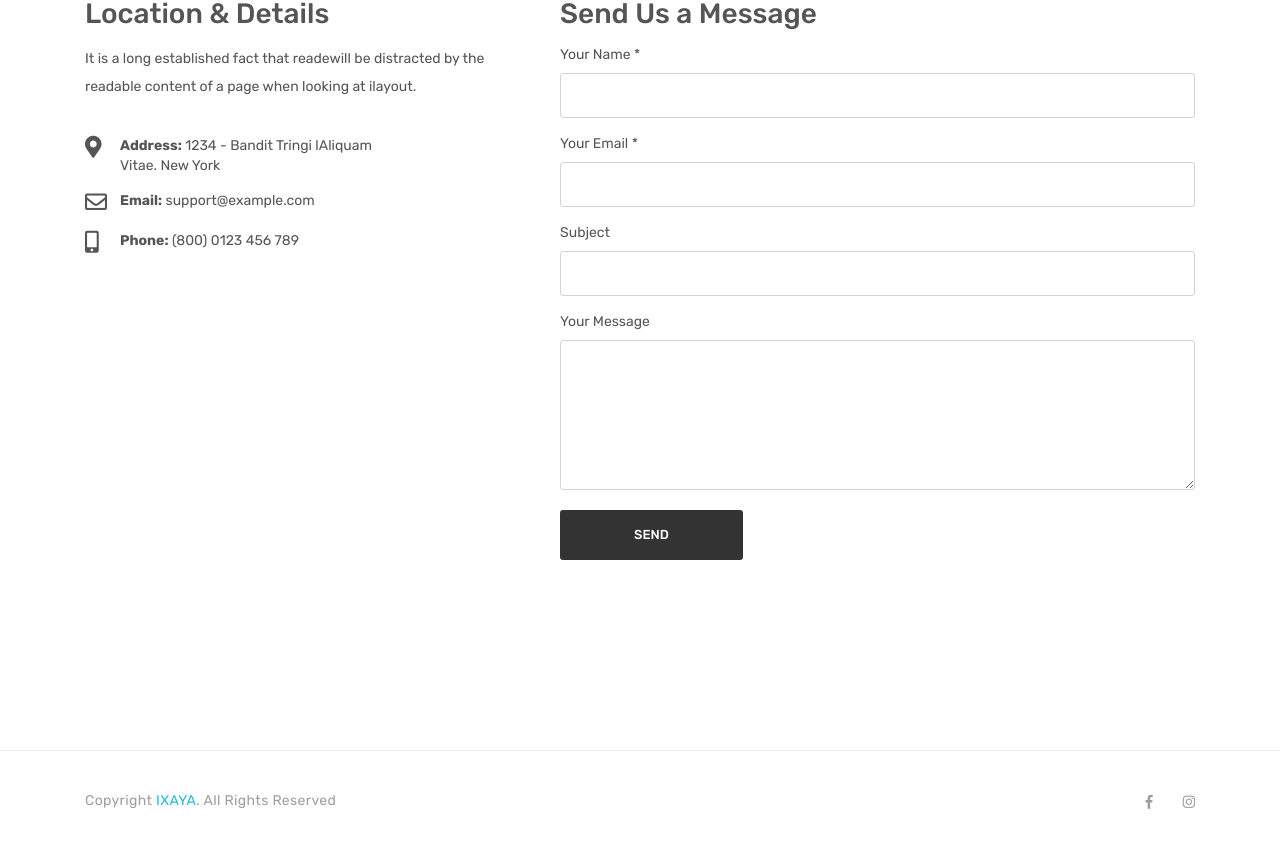
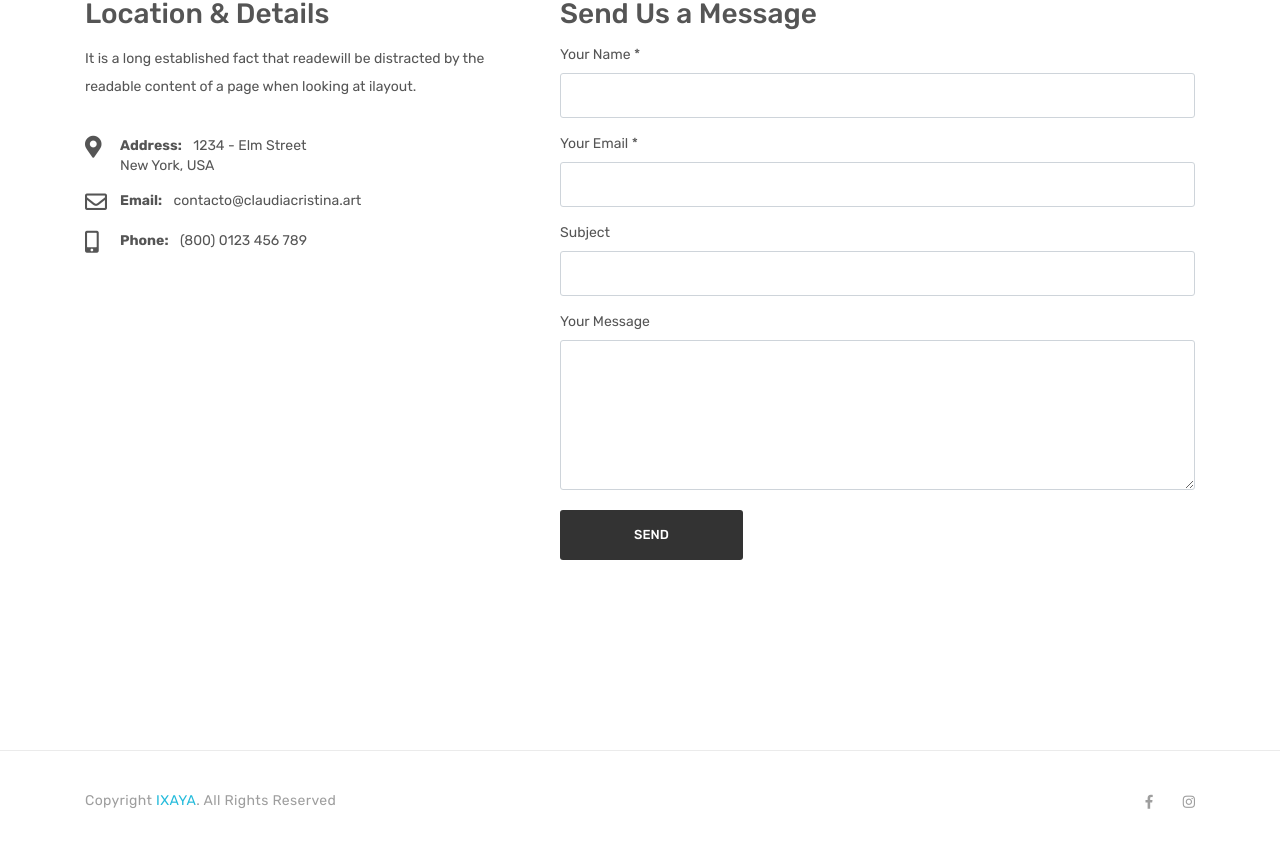
Before and after one commit to jsalazarv/claudia-cristina, a Nuxt app: page /contact in a window 1280 px wide. Shown: the part 1265-2112 px from the top of the page. Built offline with nearby package versions, Linux system fonts and the light colour scheme; a web font is replaced by a local one.

Commit message:
Added contact texts

```diff
--- a/assets/json/author/index.json
+++ b/assets/json/author/index.json
@@ -4,18 +4,18 @@
     "name": "Demo Handart",
     "description": "Lorem Ipsum is simply dummy text of the printing and typesetting industry. Lorem Ipsum has been the industrys standard dummy text ever since the ...",
     "contact": {
-      "phone": "Demo Handart",
-      "email": "Demo Handart"
+      "phone": "(800) 0123 456 789",
+      "email": "contacto@claudiacristina.art"
     },
     "addresses": [
       {
-        "country": "lkjlkj",
-        "state": "lkjlkj",
-        "city": "lkjlkj",
-        "street": "lkjlkj",
-        "zip": "lkjlkj",
-        "exterior_number": "lkjlkj",
-        "interior_number": "lkjlkj"
+        "country": "USA",
+        "state": "New York",
+        "city": "New York",
+        "street": "Elm Street",
+        "zip": "1234",
+        "exterior_number": "15",
+        "interior_number": "02"
       }
     ],
     "images": [
--- /dev/null
+++ b/locales/en/contact.js
@@ -0,0 +1,20 @@
+export default {
+  title: 'Location & Details',
+  subtitle:
+    'It is a long established fact that readewill be distracted by the readable content of a page when looking at ilayout.',
+  contact: {
+    address: 'Address',
+    email: 'Email',
+    phone: 'Phone',
+  },
+  form: {
+    title: 'Send Us a Message',
+    labels: {
+      name: 'Your Name',
+      email: 'Your Email',
+      subject: 'Subject',
+      message: 'Your Message',
+    },
+    send: 'Send',
+  },
+};
--- a/locales/en/index.js
+++ b/locales/en/index.js
@@ -1,9 +1,11 @@
 import menu from './menu';
 import footer from './footer';
 import home from './home';
+import contact from './contact';
 
 export default {
   menu,
   footer,
   home,
+  contact,
 };
--- /dev/null
+++ b/locales/es/contact.js
@@ -0,0 +1,20 @@
+export default {
+  title: 'Ubicación & Detalles',
+  subtitle:
+    'It is a long established fact that readewill be distracted by the readable content of a page when looking at ilayout.',
+  contact: {
+    address: 'Dirección',
+    email: 'Email',
+    phone: 'Teléfono',
+  },
+  form: {
+    title: 'Mandanos un mensaje',
+    labels: {
+      name: 'Tu Nombre',
+      email: 'Tu Email',
+      subject: 'Asunto',
+      message: 'Tu Mensaje',
+    },
+    send: 'Enviar',
+  },
+};
--- a/locales/es/index.js
+++ b/locales/es/index.js
@@ -1,9 +1,11 @@
 import menu from './menu';
 import footer from './footer';
 import home from './home';
+import contact from './contact';
 
 export default {
   menu,
   footer,
   home,
+  contact,
 };
--- a/nuxt.config.ts
+++ b/nuxt.config.ts
@@ -1,20 +1,15 @@
-import locales from "./locales";
+import locales from './locales';
 
 export default {
-    buildModules: [
-        '@nuxt/typescript-build',
-        '@nuxtjs/axios'
-    ],
-    modules: [
-        '@nuxtjs/i18n'
-    ],
+  buildModules: ['@nuxt/typescript-build', '@nuxtjs/axios'],
+  modules: ['@nuxtjs/i18n'],
   i18n: {
     locales: ['en', 'es'],
     defaultLocale: 'en',
     vueI18n: {
       fallbackLocale: 'en',
-            messages: locales
-        }
+      messages: locales,
+    },
   },
   axios: {
     baseURL: 'https://api.example.com',
@@ -23,5 +18,5 @@ export default {
     'assets/css/plugins.min.css',
     'assets/css/main.css',
     'assets/css/general.css',
-    ]
+  ],
 };
--- a/pages/contact/index.vue
+++ b/pages/contact/index.vue
@@ -21,11 +21,8 @@
           <div class="col-lg-5 col-md-5 col-12">
             <div class="contact_adress">
               <div class="ct_address">
-                <h3 class="ct_title">Location & Details</h3>
-                <p>
-                  It is a long established fact that readewill be distracted by
-                  the readable content of a page when looking at ilayout.
-                </p>
+                <h3 class="ct_title">{{ $t('contact.title') }}</h3>
+                <p>{{ $t('contact.subtitle') }}</p>
               </div>
 
               <div class="address_wrapper">
@@ -35,8 +32,14 @@
                   </div>
                   <div class="contact-info-text">
                     <p>
-                      <span>Address:</span> 1234 - Bandit Tringi lAliquam <br />
-                      Vitae. New York
+                      <span class="mr-2">
+                        {{ $t('contact.contact.address') }}:
+                      </span>
+                      {{ author[0].addresses[0].zip }} -
+                      {{ author[0].addresses[0].street }}
+                      <br />
+                      {{ author[0].addresses[0].city }},
+                      {{ author[0].addresses[0].country }}
                     </p>
                   </div>
                 </div>
@@ -46,7 +49,12 @@
                     <i class="far fa-envelope"></i>
                   </div>
                   <div class="contact-info-text">
-                    <p><span>Email: </span> support@example.com</p>
+                    <p>
+                      <span class="mr-2">
+                        {{ $t('contact.contact.email') }}:
+                      </span>
+                      {{ author[0].contact.email }}
+                    </p>
                   </div>
                 </div>
 
@@ -55,7 +63,12 @@
                     <i class="fas fa-mobile-alt"></i>
                   </div>
                   <div class="contact-info-text">
-                    <p><span>Phone:</span> (800) 0123 456 789</p>
+                    <p>
+                      <span class="mr-2">
+                        {{ $t('contact.contact.phone') }}:
+                      </span>
+                      {{ author[0].contact.phone }}
+                    </p>
                   </div>
                 </div>
               </div>
@@ -63,7 +76,7 @@
           </div>
           <div class="col-lg-7 col-md-7 col-12 mt-sm--30 mt-md--0">
             <div class="contact_form">
-              <h3 class="ct_title">Send Us a Message</h3>
+              <h3 class="ct_title">{{ $t('contact.form.title') }}</h3>
 
               <form
                 id="contact-form"
@@ -73,7 +86,10 @@
                 <div class="row">
                   <div class="col-lg-12">
                     <div class="form-group">
-                      <label>Your Name <span class="required">*</span></label>
+                      <label>
+                        {{ $t('contact.form.labels.name') }}
+                        <span class="required">*</span>
+                      </label>
                       <input
                         type="text"
                         name="customerName"
@@ -84,7 +100,10 @@
                   </div>
                   <div class="col-lg-12">
                     <div class="form-group">
-                      <label>Your Email <span class="required">*</span></label>
+                      <label>
+                        {{ $t('contact.form.labels.email') }}
+                        <span class="required">*</span>
+                      </label>
                       <input
                         type="email"
                         name="customerEmail"
@@ -95,7 +114,7 @@
                   </div>
                   <div class="col-lg-12">
                     <div class="form-group">
-                      <label>Subject</label>
+                      <label>{{ $t('contact.form.labels.subject') }}</label>
                       <input
                         type="text"
                         name="contactSubject"
@@ -105,7 +124,7 @@
                   </div>
                   <div class="col-lg-12">
                     <div class="form-group">
-                      <label>Your Message</label>
+                      <label>{{ $t('contact.form.labels.message') }}</label>
                       <textarea
                         name="contactMessage"
                         class="form-control"
@@ -120,7 +139,7 @@
                         id="submit"
                         class="btn btn-black"
                         name="submit">
-                        send
+                        {{ $t('contact.form.send') }}
                       </button>
                     </div>
                   </div>
@@ -138,6 +157,9 @@
 </template>
 
 <script setup lang="ts">
+import { ref } from 'vue';
+import authorData from '~/assets/json/author/index.json';
+
 definePageMeta({
   layout: 'public',
 });
@@ -152,6 +174,7 @@ const breadcrumbLinks = [
     url: '/contact',
   },
 ];
+const author = ref(authorData);
 </script>
 
 <style scoped></style>
```
Also changed, not shown: app.vue (line endings or trailing spaces). Lines whose indentation alone changed are shown as unchanged.
